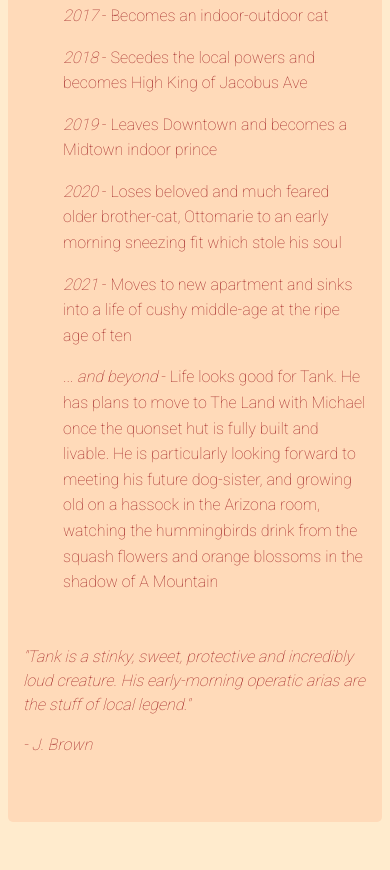
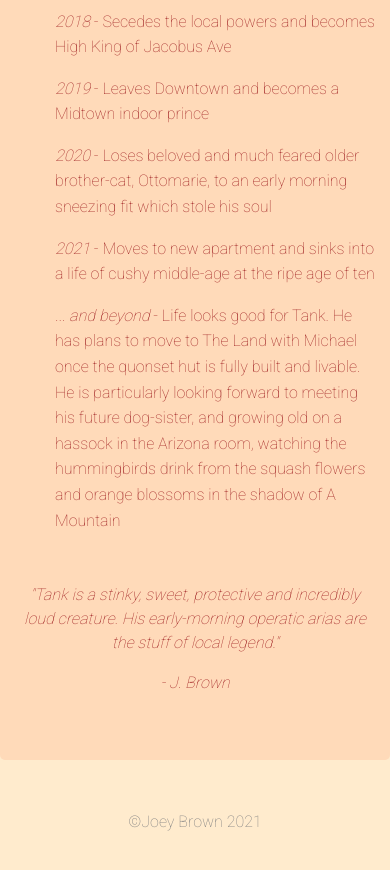
Before and after one commit to joeybrown-ctrl/fcc-tributepage, a plain HTML site: page index.html in a window 390 px wide. Shown: the part 1084-1954 px from the top of the page. Drawn offline with Linux system fonts and the light colour scheme.

Commit message:
add footer, media queries, tested

```diff
--- a/index.html
+++ b/index.html
@@ -36,7 +36,7 @@
                     - Leaves Downtown and becomes a Midtown indoor prince
                 </li>
                 <li><em>2020</em>
-                    - Loses beloved and much feared older brother-cat, Ottomarie to an early morning sneezing fit which stole his soul
+                    - Loses beloved and much feared older brother-cat, Ottomarie, to an early morning sneezing fit which stole his soul
                 </li>
                 <li><em>2021</em>
                     - Moves to new apartment and sinks into a life of cushy middle-age at the ripe age of ten
@@ -55,6 +55,8 @@
         </section>
     </main>
 
+    <footer>&copy;Joey Brown 2021</footer>
+
     <script src="https://cdn.freecodecamp.org/testable-projects-fcc/v1/bundle.js"></script>
 </body>
 
--- a/style.css
+++ b/style.css
@@ -74,5 +74,26 @@ blockquote {
     font-style: italic;
     max-width: 545px;
     margin: 0 auto 50px auto;
-    text-align: left;
+    text-align: center;
 }
+
+footer {
+    margin: 50px auto 50px auto;
+    text-align: center;
+    color: grey;
+}
+
+@media (max-width: 460px) {
+    h1 {
+        font-size: 3.5rem;
+        line-height: 1.2;
+    }
+
+    #main {
+        margin: 0;
+    }
+
+    #img-caption {
+        font-size: 1.4rem;
+    }
+}
```
